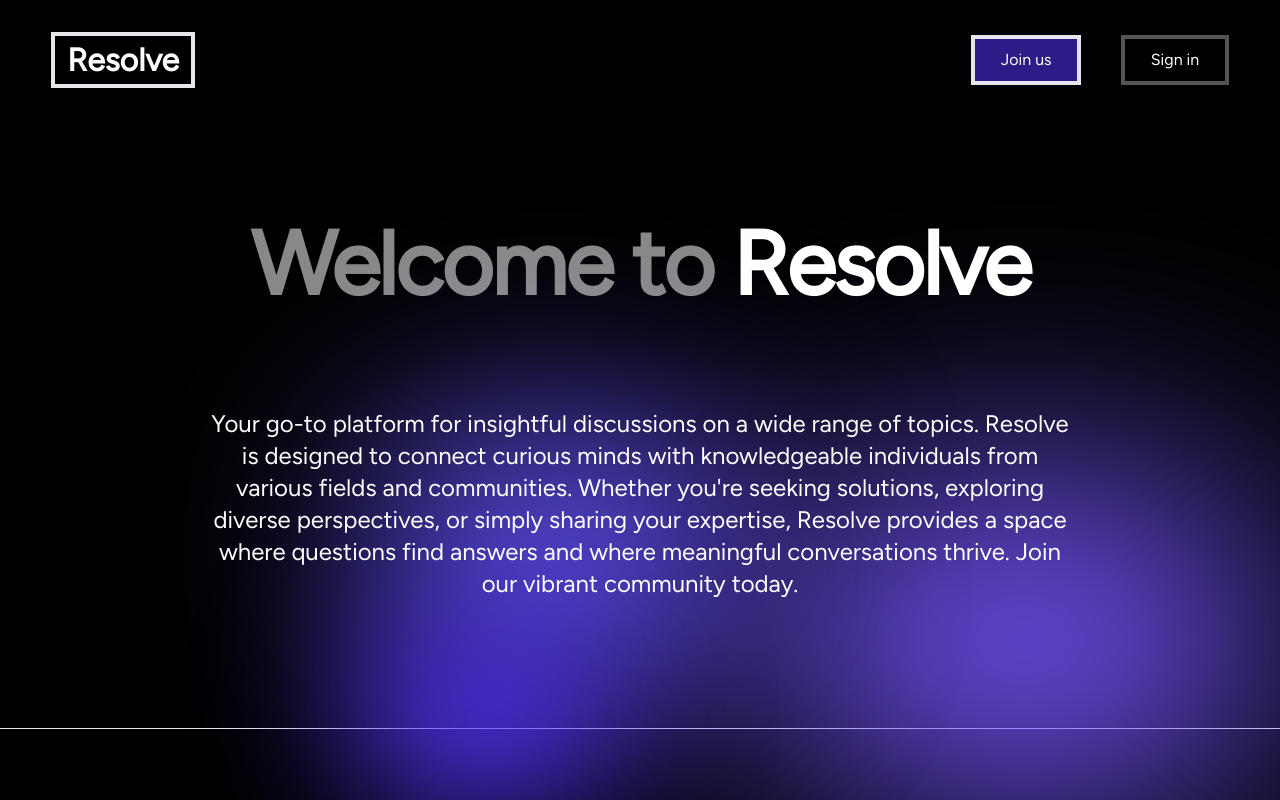
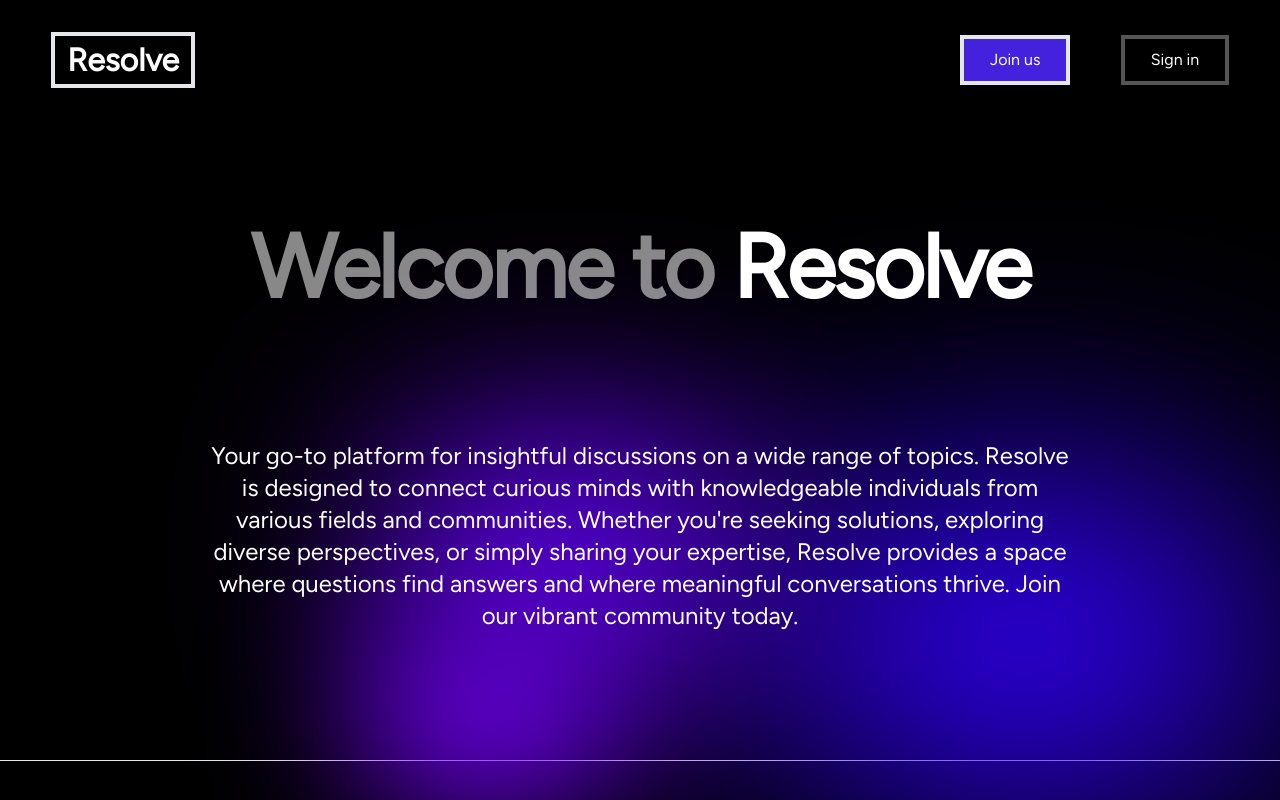
Before and after one commit to Atharv23sm/resolve, a Next.js app: page / in a window 1280 px wide. Shown: the top 800 px of the page. Built offline with nearby package versions, Linux system fonts and the light colour scheme.

Commit message:
minor changes

```diff
--- a/src/app/api/questions/filterbytopic/route.ts
+++ b/src/app/api/questions/filterbytopic/route.ts
@@ -8,8 +8,8 @@ export async function POST(request:NextRequest){
     try {
         const reqBody = await request.json()
 
-        const allQuestions = await Question.find({topic:{'$regex' : reqBody.filterTopic, '$options' : 'i'}}).sort({date:-1})
-        return NextResponse.json({ message: "Filtered questions found", data: allQuestions })
+        const filteredQuestions = await Question.find({topic:{'$regex' : reqBody.filterTopic, '$options' : 'i'}}).sort({date:-1})
+        return NextResponse.json({ message: "Filtered questions found", data: filteredQuestions })
     }
     catch (err:any) {
         return NextResponse.json({error: err.message});
--- a/src/app/api/questions/getquestions/route.ts
+++ b/src/app/api/questions/getquestions/route.ts
@@ -1,10 +1,10 @@
 import { connect } from "@/dbConfig/dbConfig";
-import { NextResponse } from "next/server";
+import { NextRequest, NextResponse } from "next/server";
 import Question from "@/models/questionModel";
 
 connect();
 
-export async function GET(){
+export async function POST(request:NextRequest){
     try {
         const allQuestions = await Question.find().sort({date:-1})
         return NextResponse.json({ message: "Questions found", data: allQuestions })
@@ -12,4 +12,5 @@ export async function GET(){
     catch (err:any) {
         return NextResponse.json({error: err.message});
     }
+
 }
--- a/src/app/components/Footer.tsx
+++ b/src/app/components/Footer.tsx
@@ -3,14 +3,14 @@ import { FaGithub, FaInstagram, FaLinkedin } from "react-icons/fa"
 
 export default function Footer() {
   return (
-    <div className="w-full p-10 bg-black border-t text-right space-y-4 mix-blend-lighten">
+    <div className="p-10 bg-black border-t text-right space-y-4 mix-blend-lighten">
         <div>Join the conversation</div>
         <div className="w-full flex items-center justify-end gap-4">
             <Link href={'https://instagram.com/atharv_mahabal'}><FaInstagram size={28} className="hover:bg-[#f03] duration-500 rounded-md p-1"/></Link>
             <Link href={'https://github.com/atharv23sm'}><FaGithub size={28} className="hover:bg-[#116] duration-500 rounded-md p-1"/></Link>
             <Link href={''}><FaLinkedin size={28} className="hover:bg-[#33f] duration-500 rounded-md p-1"/></Link>
         </div>
-        <div className="text-xs text-[#fff6]">Build by Atharv Mahabal</div>
+        <div className="text-xs text-[#fff6]">Built by Atharv Mahabal</div>
     </div>
   )
 }
--- a/src/app/components/Index.tsx
+++ b/src/app/components/Index.tsx
@@ -1,7 +1,8 @@
 "use client"
+import { useEffect, useState } from "react"
 import { topicsArray } from "@/utils/topicsArray"
 import Link from "next/link"
-import { useEffect, useState } from "react"
+
 function Index() {
 
     const [scrollAmt, setScrollAmt] = useState(0)
@@ -12,33 +13,33 @@ function Index() {
     return (
 
         <section className="relative overflow-hidden select-none">
-            <div className="w-[40vw] h-[40vh] fixed z-0 bottom-0 right-0 rounded-full bg-[#75f] blur-[30vw] md:blur-[20vw] lg:blur-[10vw] animate-[motion_6s_infinite]" />
-            <div className="w-[30vw] h-[30vh] fixed z-0 bottom-[10vw] right-[30vw] rounded-full bg-[#65f] blur-[20vw] md:blur-[16vw] lg:blur-[8vw] animate-[motion_10s_infinite]" />
-            <div className="w-[20vw] h-[20vh] fixed z-0 bottom-0 right-[50vw] rounded-full bg-[#53f] blur-[10vw] md:blur-[8vw] lg:blur-[6vw] animate-[motion_8s_infinite]" />
+            <div className="w-[40vw] h-[40vh] fixed z-0 bottom-0 right-0 rounded-full bg-[#30f] blur-[30vw] md:blur-[20vw] lg:blur-[10vw] animate-[motion_6s_infinite]" />
+            <div className="w-[30vw] h-[30vh] fixed z-0 bottom-[10vw] right-[30vw] rounded-full bg-[#60f] blur-[20vw] md:blur-[16vw] lg:blur-[8vw] animate-[motion_10s_infinite]" />
+            <div className="w-[20vw] h-[20vh] fixed z-0 bottom-0 right-[50vw] rounded-full bg-[#70f] blur-[10vw] md:blur-[8vw] lg:blur-[6vw] animate-[motion_8s_infinite]" />
 
-            <nav className="w-full px-[4vw] py-8 flex justify-between items-center">
+            <nav className="px-[4vw] py-8 flex justify-between items-center">
                 <div className="w-max px-2 md:px-3 border-2 md:border-4 text-[1.4rem] md:text-[2rem] font-extrabold">Resolve</div>
-                <div className="flex xs:gap-4 sm:gap-8 md:gap-10">
+                <div className="space-x-[4vw] flex">
                     <Link href="/signup">
-                        <button className="px-[2vw] py-[1vw] md:py-[0.7vw] border-2 md:border-4 bg-[#53f8] hover:bg-[#53f] duration-500 relative overflow-hidden group flex justify-center items-center">
-                            <div className="absolute w-full h-full bg-white blur-lg -translate-x-[9rem] group-hover:translate-x-[9rem] duration-700" />
+                        <button className="px-[2vw] py-[0.7vw] border-2 md:border-4 bg-[#42d] hover:bg-[#74f] duration-500 relative overflow-hidden group flex justify-center items-center">
+                            <div className="absolute w-full h-full bg-[#caf] blur-lg -translate-x-[9rem] group-hover:translate-x-[9rem] duration-700" />
                             Join us
                         </button>
                     </Link>
                     <Link href="/login">
-                        <button className="px-[2vw] py-[1vw] md:py-[0.7vw] border-2 md:border-4 hover:bg-[#53f8] duration-500 border-[#fff5]">
+                        <button className="px-[2vw] py-[0.7vw] border-2 md:border-4 hover:bg-[#42d] duration-500 border-[#fff5]">
                             Sign in
                         </button>
                     </Link>
                 </div>
             </nav>
 
-            <main className="w-full space-y-32 py-[20vw] md:py-[10vw]">
-                <div className="space-y-20 md:space-y-32 text-center md:text-xl lg:text-2xl">
-                    <div className="font-bold text-center text-[10vw] md:text-[7vw] animate-[opac_3s] tracking-tight mix-blend-lighten">
+            <main className="space-y-32 py-[20vw] md:py-[8vw]">
+                <div className="space-y-20 md:space-y-32 text-center">
+                    <div className="font-bold text-[10vw] md:text-[7vw] animate-[opac_3s] tracking-tight leading-none mix-blend-lighten">
                         <span className="text-[#fff8]">Welcome to </span>Resolve
                     </div>
-                    <div className="animate-[opac_6s] px-[5vw] md:px-[16vw] mix-blend-lighten">
+                    <div className="animate-[opac_6s] md:text-xl lg:text-2xl px-[5vw] md:px-[16vw] mix-blend-lighten">
                         Your go-to platform for insightful discussions on a wide range of topics.
                         Resolve is designed to connect curious minds with knowledgeable individuals from various fields and communities.
                         Whether you&apos;re seeking solutions, exploring diverse perspectives, or simply sharing your expertise,
@@ -65,7 +66,7 @@ function Index() {
                         }
                     )}
                     <div className={`w-full h-full absolute flex justify-center items-center top-0 left-0 md:opacity-0 duration-[2s] ${scrollAmt > 1520 && 'md:opacity-100'}`}>
-                        <div className="absolute xs:text-[9vw] font-extrabold text-[#fff6]">COMPREHENSIVE</div>
+                        <div className="absolute text-[9vw] font-extrabold text-[#fff6]">COMPREHENSIVE</div>
                     </div>
                 </div>
             </main>
--- a/src/app/home/page.tsx
+++ b/src/app/home/page.tsx
@@ -33,7 +33,7 @@ export default function Home() {
 
   async function getAllQuestions() {
     setLoading(true)
-    const res = await axios.get(`${baseUrl}questions/getquestions`)
+    const res = await axios.post(`${baseUrl}questions/getquestions`)
     setLoading(false)
     if (res.data.message == "Questions found") {
       setAllQuestions(res.data.data)
--- a/src/app/login/page.tsx
+++ b/src/app/login/page.tsx
@@ -44,12 +44,12 @@ export default function LoginPage() {
   }, [loginData])
 
   return (
-    <div className="w-full min-h-screen bg-black flex justify-center md:items-center xs:py-[20vh] px-[6vw]">
-      <div className="h-max flex flex-col md:flex-row justify-center gap-[6vw] md:gap-[8vw] lg:border-8 lg:p-10">
-        <div className="xs:text-[3rem] sm:text-[3.5rem] md:text-[4rem] xs:leading-[3rem] sm:leading-[3.5rem] md:leading-[4rem] flex flex-col justify-center font-extrabold bg-gradient-to-r from-white to-[#98f] bg-clip-text text-transparent">
-          <div>WELCOME</div>
+    <div className="min-h-screen bg-black flex justify-center md:items-center py-[20vh] px-[6vw]">
+      <div className="h-max flex flex-col md:flex-row justify-center md:items-center gap-[6vw] md:gap-[8vw] lg:border-8 lg:p-10">
+        <div className="text-[3rem] md:text-[4rem] leading-[3rem] md:leading-[4rem] font-extrabold bg-gradient-to-r from-white to-[#98f] bg-clip-text text-transparent">
+          <div>WELCOME.</div>
         </div>
-        <form onSubmit={onSubmit} className="flex flex-col items-center md:items-start gap-4">
+        <form onSubmit={onSubmit} className="space-y-4">
           <div className="w-[250px] text-left font-bold text-xl">Login</div>
           {error && <Error error={error} />}
           <input type="email" onChange={(e) => { setError(""); setloginData({ ...loginData, email: e.target.value }) }} placeholder="email" required className="auth-input" />
```
Also changed, not shown: src/app/signup/page.tsx (+5 -5 lines).
